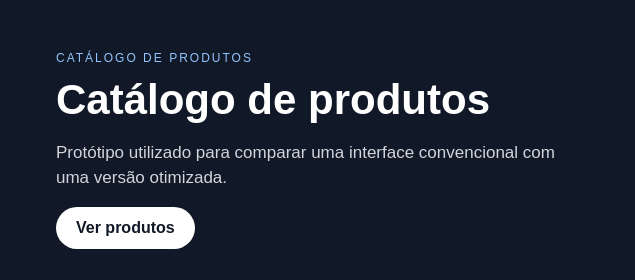
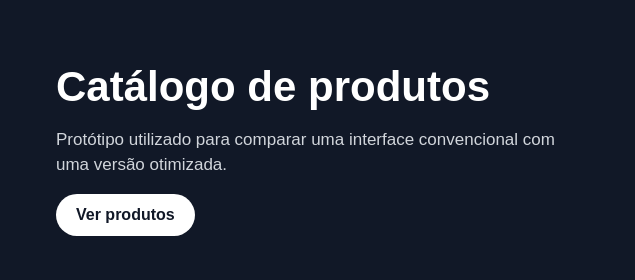
Before and after one commit to amandoca/tcc-front-performance, a website: page dist-a/index.html in a window 1280 px wide. Shown: the top 280 px of the page, 0-635 px from the left. Drawn offline with Linux system fonts and the light colour scheme.

Commit message:
fix: remover rotulo duplicado do cabecalho

```diff
--- a/dist-a/index.html
+++ b/dist-a/index.html
@@ -12,8 +12,6 @@
   <body data-experiment-version="a">
     <header class="page-header">
       <div class="page-header-content">
-        <p class="page-header-tag">Catálogo de produtos</p>
-
         <h1 class="page-header-title">Catálogo de produtos</h1>
 
         <p class="page-header-description">
```
Also changed, not shown: dist-b/index.html (+1 -1 lines), src/index.html (+0 -2 lines).
